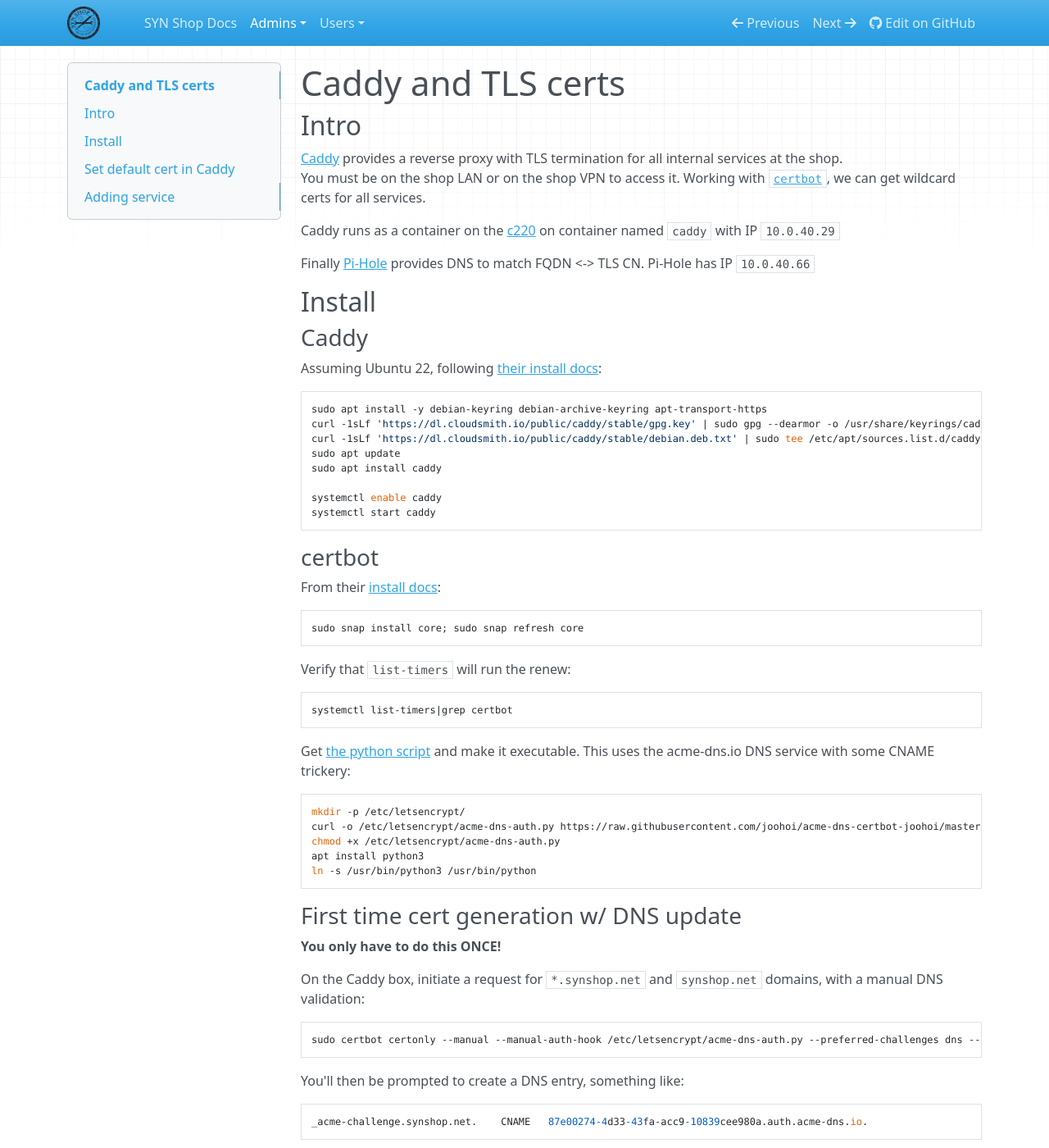
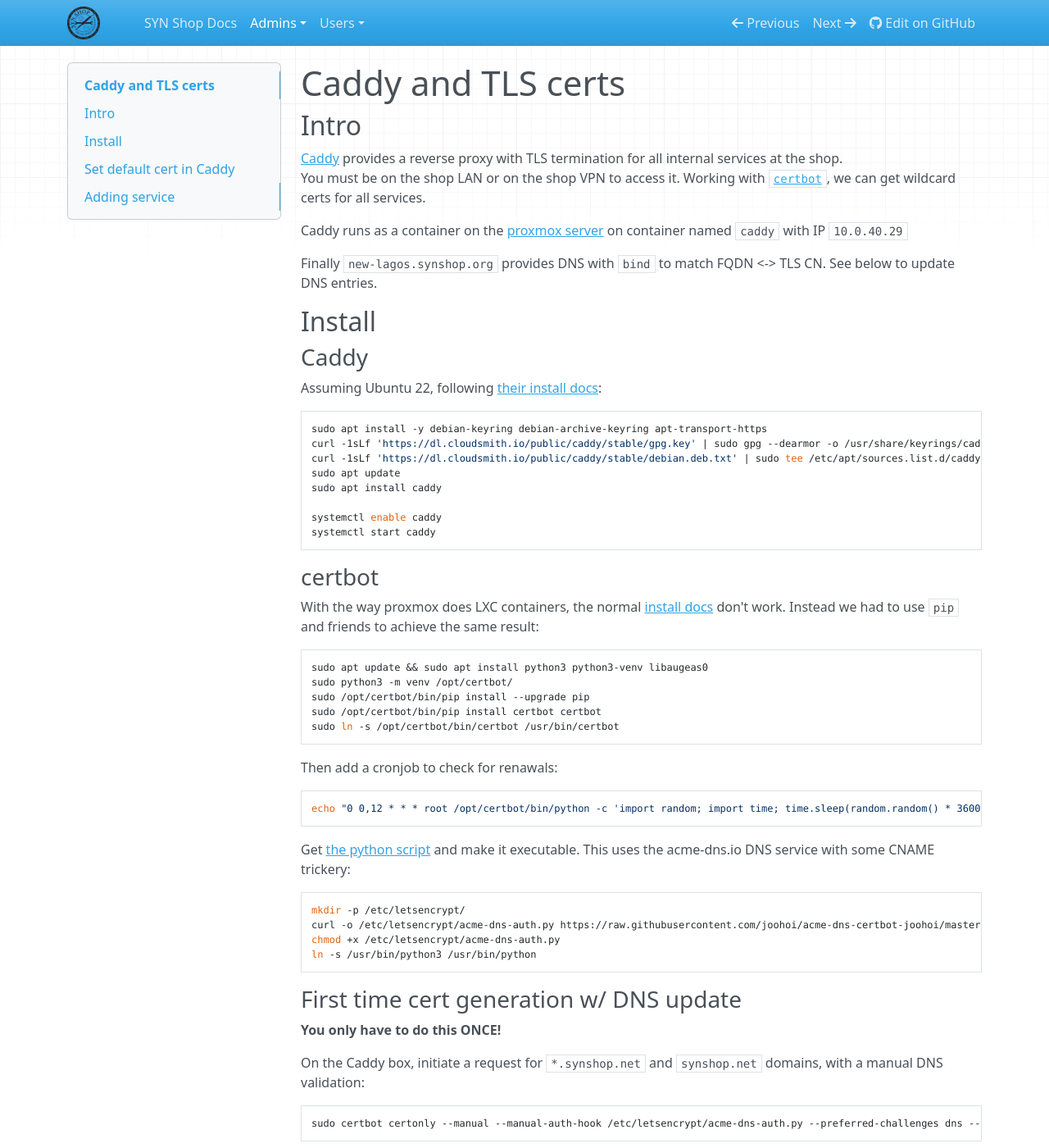
Before and after one commit to synshop/rtfm, an MkDocs documentation site: the page built from docs/admins/Caddy and TLS certs.md, in a window 1280 px wide and 1400 px high. Shown: the whole window at 82% size. Built offline with MkDocs 1.6.1, drawn with Linux system fonts in a browser that asks for light colours; nearby versions of some CDN libraries.

Commit message:
Update Caddy and TLS certs.md

````diff
--- a/docs/admins/Caddy and TLS certs.md
+++ b/docs/admins/Caddy and TLS certs.md
@@ -6,9 +6,9 @@
 You must be on the shop LAN or on the shop VPN to access it. Working with [`certbot`](https://certbot.eff.org/instructions?ws=other&os=ubuntufocal&commit=%3E),
 we can get wildcard certs for all services.
 
-Caddy runs as a container on the [c220](/admins/c220/) on container named `caddy` with IP `10.0.40.29`
+Caddy runs as a container on the [proxmox server](/admins/proxmox/) on container named `caddy` with IP `10.0.40.29`
 
-Finally [Pi-Hole](https://pi-hole.net/) provides DNS to match FQDN <-> TLS CN. Pi-Hole has IP `10.0.40.66`
+Finally `new-lagos.synshop.org`  provides DNS with `bind` to match FQDN <-> TLS CN. See below to update DNS entries.
 
 ## Install
 
@@ -29,16 +29,20 @@
 
 ### certbot
 
-From their [install docs](https://certbot.eff.org/instructions?ws=other&os=ubuntufocal&commit=%3E):
+With the way proxmox does LXC containers,  the normal [install docs](https://certbot.eff.org/instructions?ws=other&os=ubuntufocal&commit=%3E) don't work.  Instead we had to use `pip` and friends to achieve the same result:
 
 ```bash
-sudo snap install core; sudo snap refresh core
+sudo apt update && sudo apt install python3 python3-venv libaugeas0
+sudo python3 -m venv /opt/certbot/
+sudo /opt/certbot/bin/pip install --upgrade pip
+sudo /opt/certbot/bin/pip install certbot certbot
+sudo ln -s /opt/certbot/bin/certbot /usr/bin/certbot
 ```
 
-Verify that `list-timers` will run the renew:
+Then add a cronjob to check for renawals:
 
-```bash
-systemctl list-timers|grep certbot
+```
+echo "0 0,12 * * * root /opt/certbot/bin/python -c 'import random; import time; time.sleep(random.random() * 3600)' && sudo /usr/bin/certbot renew -q" | sudo tee /etc/cron.d/certbot > /dev/null
 ```
 
 Get [the python script](https://github.com/joohoi/acme-dns-certbot-joohoi) and make it executable. This uses the acme-dns.io DNS service with some CNAME trickery:
````
Also changed, not shown: other parts of docs/admins/Caddy and TLS certs.md (+0 -1 lines).
